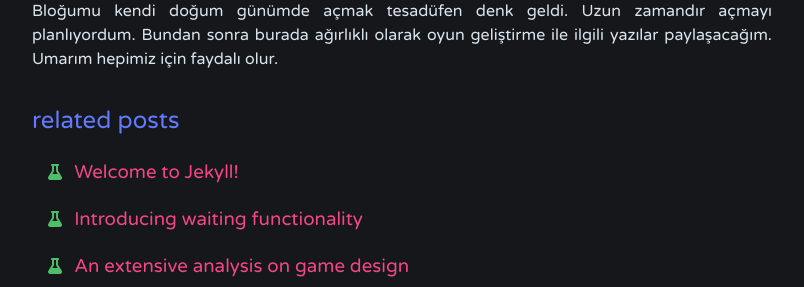
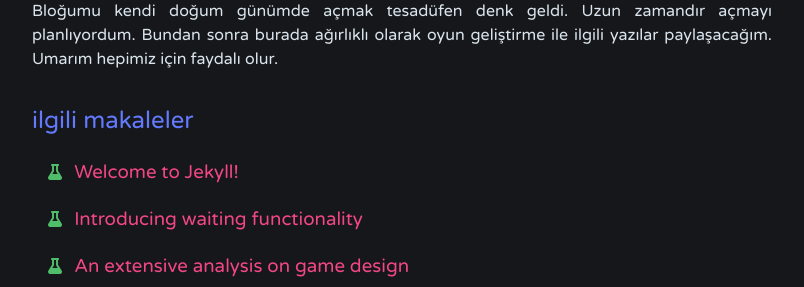
Before and after one commit to ergulburak/blog-dash, a Jekyll site: the page built from _posts/2020-12-28-dogum-gunum.md, in a window 1280 px wide. Shown: the part 293-580 px from the top of the page, without its empty margins (238-1042 px from the left). Built offline with Jekyll 4.4.1, drawn with Linux system fonts in a browser that asks for light colours; comment, search, counter and statistics services are not loaded.

Commit message:
Update post.html

```diff
--- a/_layouts/post.html
+++ b/_layouts/post.html
@@ -32,7 +32,7 @@ layout: default
 {% assign size = site.related_posts | size %}
 {% if size != 0 %}
 <div class="related">
-  <h2>related posts</h2>
+  <h2>ilgili makaleler</h2>
   <ul class="related-posts">
     {% for post in site.related_posts limit:3 %}
       <li>
```
